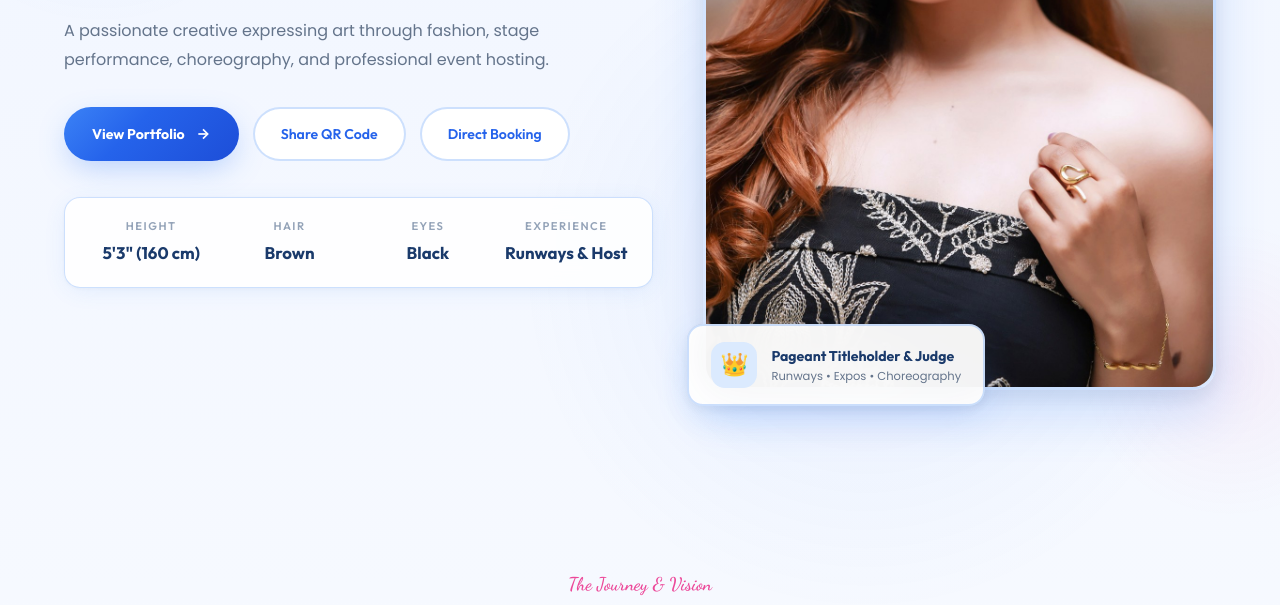
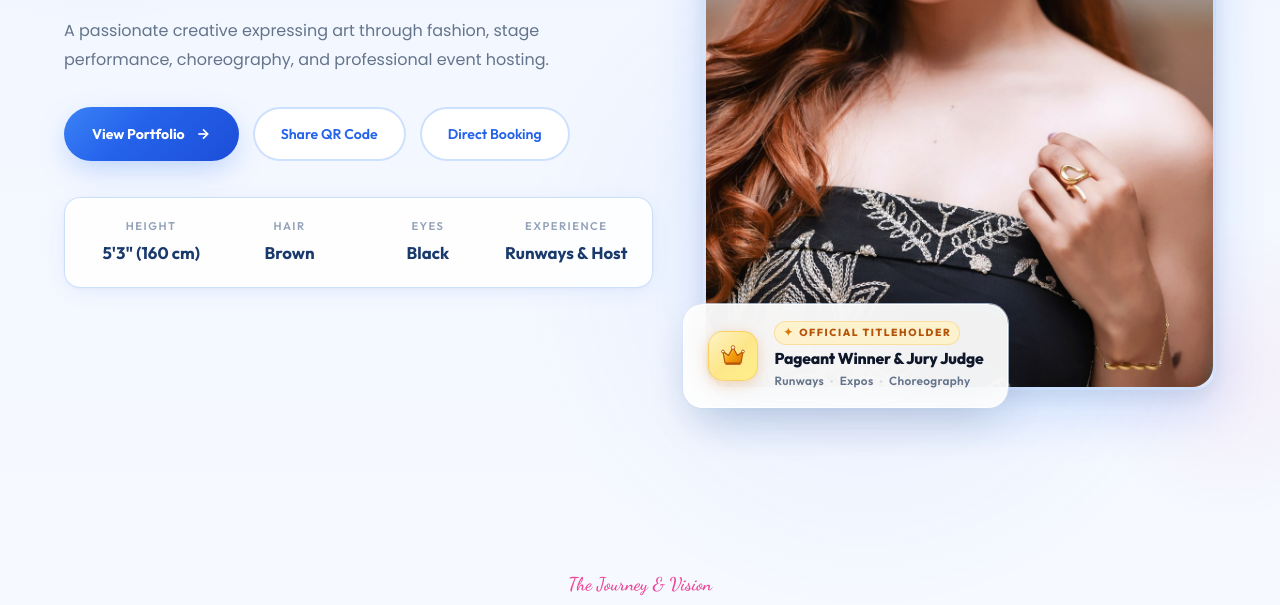
Before and after one commit to smediamanagement84-star/simrika-khatri-portfolio, a plain HTML site: page index.html in a window 1280 px wide. Shown: the part 433-1038 px from the top of the page. Drawn offline with Linux system fonts and the light colour scheme.

Commit message:
Redesign floating badge with luxury gold SVG crown and fix #expertise nav anchor link

```diff
--- a/assets/css/style.css
+++ b/assets/css/style.css
@@ -484,46 +484,123 @@ button {
 
 .hero-floating-card {
   position: absolute;
-  bottom: -16px;
-  left: -16px;
-  background: rgba(255, 255, 255, 0.95);
-  backdrop-filter: blur(20px);
-  padding: 16px 22px;
-  border-radius: 16px;
-  border: 2px solid var(--border-blue);
-  box-shadow: var(--shadow-card-hover);
+  bottom: -18px;
+  left: -20px;
+  background: rgba(255, 255, 255, 0.94);
+  backdrop-filter: blur(24px) saturate(190%);
+  -webkit-backdrop-filter: blur(24px) saturate(190%);
+  padding: 16px 24px;
+  border-radius: 20px;
+  border: 1px solid rgba(255, 255, 255, 0.9);
+  box-shadow: 0 20px 45px -10px rgba(30, 58, 95, 0.2), 0 0 0 1px rgba(219, 234, 254, 0.7);
   display: flex;
   align-items: center;
-  gap: 14px;
+  gap: 16px;
   transition: var(--transition-bounce);
+  z-index: 3;
 }
 
 .hero-floating-card:hover {
-  transform: translateY(-4px);
-  box-shadow: var(--shadow-blue);
+  transform: translateY(-6px) scale(1.02);
+  box-shadow: 0 26px 55px -10px rgba(37, 99, 235, 0.28), 0 0 0 1px rgba(147, 197, 253, 0.9);
+  border-color: rgba(255, 255, 255, 1);
+}
+
+.hero-floating-icon-wrap {
+  position: relative;
+  display: flex;
+  align-items: center;
+  justify-content: center;
+  flex-shrink: 0;
+}
+
+.hero-floating-icon-glow {
+  position: absolute;
+  inset: -4px;
+  border-radius: 18px;
+  background: radial-gradient(circle, rgba(245, 158, 11, 0.4) 0%, transparent 70%);
+  filter: blur(8px);
+  z-index: 0;
+  animation: pulseCrownGlow 3s ease-in-out infinite alternate;
+}
+
+@keyframes pulseCrownGlow {
+  0% { opacity: 0.5; transform: scale(0.95); }
+  100% { opacity: 1; transform: scale(1.15); }
 }
 
 .hero-floating-icon {
-  width: 46px;
-  height: 46px;
-  border-radius: 14px;
-  background: var(--blue-pale);
+  position: relative;
+  z-index: 1;
+  width: 50px;
+  height: 50px;
+  border-radius: 15px;
+  background: linear-gradient(135deg, #fef3c7 0%, #fde68a 50%, #fef08a 100%);
+  border: 1.5px solid rgba(245, 158, 11, 0.35);
   display: flex;
   align-items: center;
   justify-content: center;
-  font-size: 1.4rem;
+  box-shadow: 0 4px 14px rgba(217, 119, 6, 0.22);
+  transition: transform 0.4s cubic-bezier(0.34, 1.56, 0.64, 1);
+}
+
+.hero-floating-card:hover .hero-floating-icon {
+  transform: rotate(-8deg) scale(1.1);
+  box-shadow: 0 8px 22px rgba(217, 119, 6, 0.38);
+}
+
+.hero-floating-content {
+  display: flex;
+  flex-direction: column;
+}
+
+.hero-floating-eyebrow {
+  display: inline-flex;
+  align-items: center;
+  gap: 5px;
+  font-family: var(--font-display);
+  font-size: 0.64rem;
+  font-weight: 800;
+  letter-spacing: 1.6px;
+  text-transform: uppercase;
+  color: #b45309;
+  background: rgba(254, 243, 199, 0.85);
+  border: 1px solid rgba(245, 158, 11, 0.25);
+  padding: 2px 8px;
+  border-radius: 20px;
+  margin-bottom: 4px;
+  width: fit-content;
+}
+
+.eyebrow-star {
+  color: #d97706;
+  font-size: 0.68rem;
 }
 
 .hero-floating-title {
   font-family: var(--font-display);
-  font-size: 0.88rem;
-  font-weight: 700;
-  color: var(--blue-deep);
+  font-size: 0.98rem;
+  font-weight: 800;
+  color: #0f172a;
+  letter-spacing: -0.2px;
+  line-height: 1.25;
+  margin-bottom: 4px;
 }
 
 .hero-floating-sub {
-  font-size: 0.72rem;
-  color: var(--text-muted);
+  display: flex;
+  align-items: center;
+  gap: 6px;
+  font-family: var(--font-display);
+  font-size: 0.74rem;
+  font-weight: 600;
+  color: #64748b;
+  letter-spacing: 0.3px;
+}
+
+.sub-bullet {
+  color: #cbd5e1;
+  font-size: 0.6rem;
 }
 
 /* ==============================================================================
--- a/index.html
+++ b/index.html
@@ -137,10 +137,37 @@
             </div>
 
             <div class="hero-floating-card">
-              <div class="hero-floating-icon">👑</div>
-              <div>
-                <div class="hero-floating-title">Pageant Titleholder & Judge</div>
-                <div class="hero-floating-sub">Runways • Expos • Choreography</div>
+              <div class="hero-floating-icon-wrap">
+                <div class="hero-floating-icon-glow"></div>
+                <div class="hero-floating-icon">
+                  <svg width="24" height="24" viewBox="0 0 24 24" fill="none" xmlns="http://www.w3.org/2000/svg">
+                    <path d="M4 19L2 7.5L7.5 11.5L12 3.5L16.5 11.5L22 7.5L20 19H4Z" fill="url(#crownGoldGradient)" stroke="#b45309" stroke-width="1.2" stroke-linejoin="round"/>
+                    <circle cx="12" cy="3.5" r="1.8" fill="#fffbeb" stroke="#b45309" stroke-width="0.9"/>
+                    <circle cx="2" cy="7.5" r="1.4" fill="#fffbeb" stroke="#b45309" stroke-width="0.9"/>
+                    <circle cx="22" cy="7.5" r="1.4" fill="#fffbeb" stroke="#b45309" stroke-width="0.9"/>
+                    <path d="M4.5 19H19.5V20.8H4.5V19Z" fill="#b45309" rx="0.5"/>
+                    <defs>
+                      <linearGradient id="crownGoldGradient" x1="2" y1="3.5" x2="22" y2="20.5" gradientUnits="userSpaceOnUse">
+                        <stop stop-color="#fef08a"/>
+                        <stop offset="0.45" stop-color="#f59e0b"/>
+                        <stop offset="1" stop-color="#d97706"/>
+                      </linearGradient>
+                    </defs>
+                  </svg>
+                </div>
+              </div>
+              <div class="hero-floating-content">
+                <div class="hero-floating-eyebrow">
+                  <span class="eyebrow-star">✦</span> OFFICIAL TITLEHOLDER
+                </div>
+                <div class="hero-floating-title">Pageant Winner & Jury Judge</div>
+                <div class="hero-floating-sub">
+                  <span>Runways</span>
+                  <span class="sub-bullet">•</span>
+                  <span>Expos</span>
+                  <span class="sub-bullet">•</span>
+                  <span>Choreography</span>
+                </div>
               </div>
             </div>
           </div>
@@ -174,7 +201,7 @@
             </p>
           </div>
 
-          <div class="talents-grid">
+          <div class="talents-grid" id="expertise">
             <div class="talent-card">
               <span class="talent-icon">👠</span>
               <h4 class="talent-title">Runways & Expos</h4>
```
